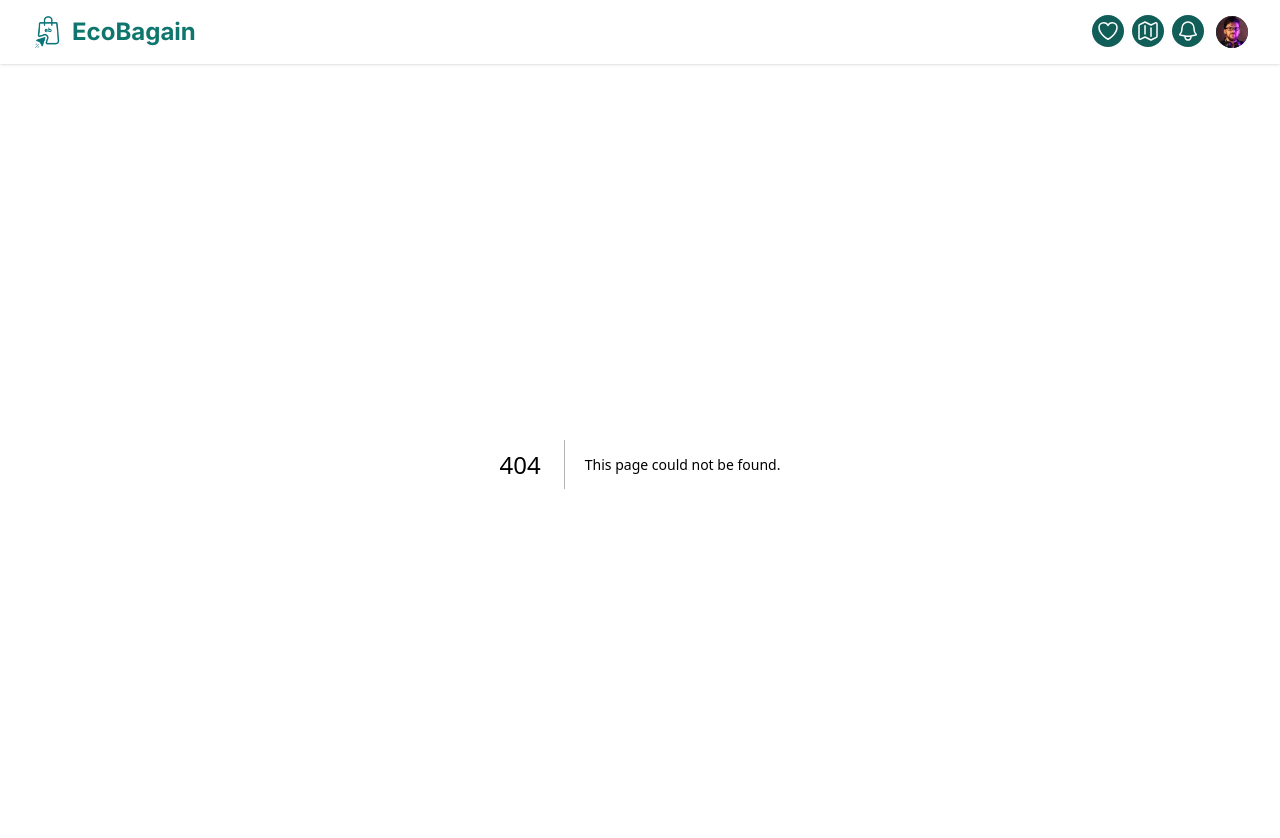
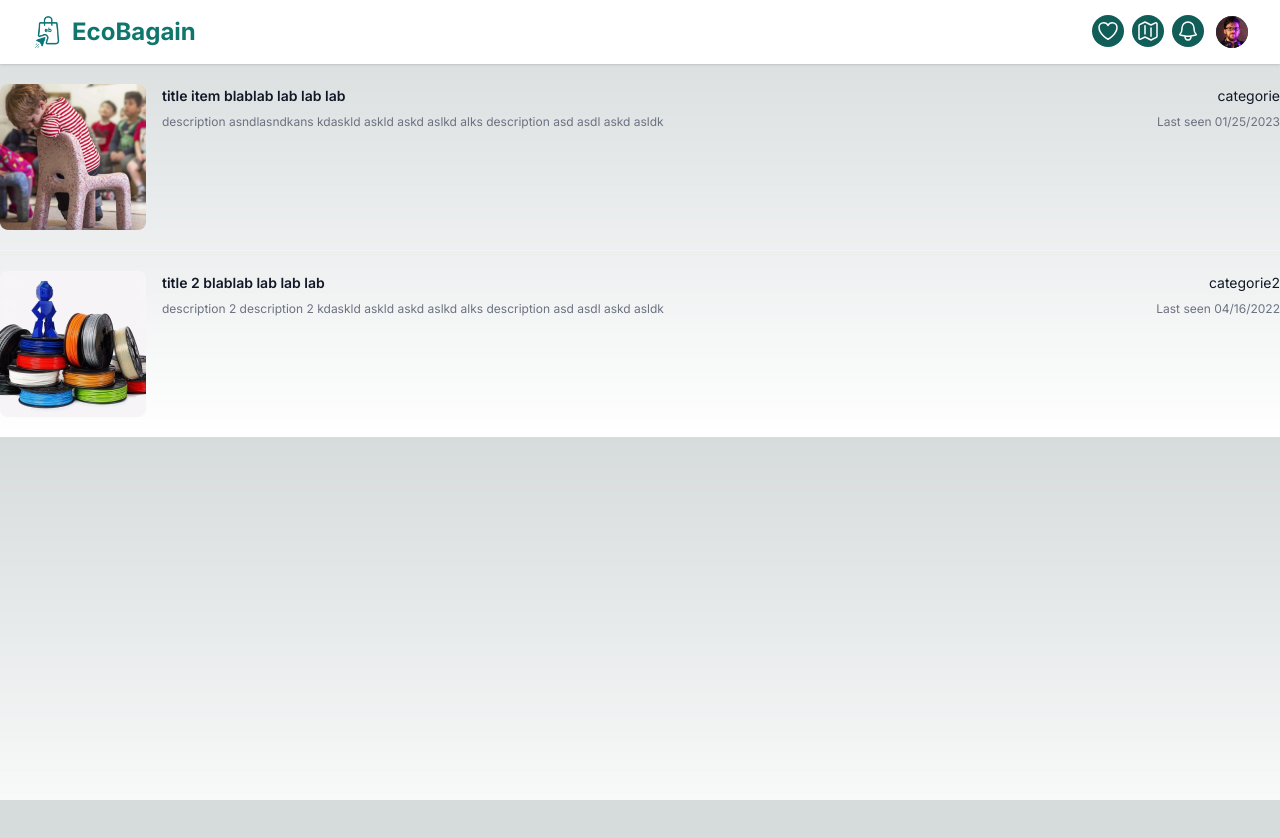
Before and after one commit to chingu-voyages/v45-tier3-team-42, a Next.js app: page /fake-list in a window 1280 px wide. Before the commit this address had no page. Shown: the top 838 px of the page. After the commit the page ends 800 px from the top, so only its background shows below. Built offline with nearby package versions, Linux system fonts and the light colour scheme.

Commit message:
starting card-item component

```diff
--- /dev/null
+++ b/src/app/fake-list/page.tsx
@@ -0,0 +1,69 @@
+import ItemsList from 'components/ItemsList'
+{/* <ItemsList/> */ }
+import Image from 'next/image';
+import { HiOutlineShare,HiMiniChatBubbleLeftRight,HiOutlineArrowTopRightOnSquare,HiMiniCheckBadge,HiHandThumbUp, HiHandThumbDown,HiOutlineClock } from "react-icons/hi2";
+
+const items = [
+  {
+    id: "d1f21d3g15d1gf5",
+    title: "title item blablab lab lab lab",
+    image: "/items/fake1.png",
+    coupon: "CUPOMCODE",
+    category: "categorie",
+    seller: "Amazon",
+    price: "12.34",
+    comments: [
+      { id: "ds321fsdf", content: "las dakjsdakj dajks djk" },
+      { id: "3a2sd1s2d", content: "sakjdn ajks djaks dkjsa" },
+      { id: "as3d1sd6w", content: "klsjflkndsf sdfkn sldfk" }
+    ],
+    created_date: "01/25/2023",
+    location: ["45N54.2356", "-45.98739874"],
+    likes: 435,
+    description: "description asndlasndkans kdaskld askld askd aslkd alks description asd asdl askd asldk",
+    link: "https://google.com"
+  },
+  {
+    id: "sd54f5sd4f6sd",
+    title: "title 2 blablab lab lab lab",
+    image: "/items/fake2.png",
+    coupon: "CUPOMCODE2",
+    category: "categorie2",
+    seller: "Primark",
+    price: "34.21",
+    comments: [
+      { id: "ds321fsdf", content: "las dakjsdakj dajks djk" },
+      { id: "3a2sd1s2d", content: "sakjdn ajks djaks dkjsa" },
+      { id: "as3d1sd6w", content: "klsjflkndsf sdfkn sldfk" }
+    ],
+    created_date: "04/16/2022",
+    location: ["45N54.2356", "-45.98739874"],
+    likes: 247,
+    description: "description 2 description 2 kdaskld askld askd aslkd alks description asd asdl askd asldk",
+    link: "https://yahoo.com"
+  },
+]
+
+export default function FakeList() {
+  return (
+    <ul role="list" className="divide-y divide-gray-100">
+      {items.map((item) => (
+        <li key={item.id} className="flex justify-between gap-x-6 py-5">
+          <div className="flex min-w-0 gap-x-4">
+              <Image width={146} height={146} className="rounded-md" src={item.image} alt="user" />
+            <div className="min-w-0 flex-auto">
+              <p className="text-sm font-semibold leading-6 text-gray-900">{item.title}</p>
+              <p className="mt-1 truncate text-xs leading-5 text-gray-500">{item.description}</p>
+            </div>
+          </div>
+          <div className="hidden shrink-0 sm:flex sm:flex-col sm:items-end">
+            <p className="text-sm leading-6 text-gray-900">{item.category}</p>
+              <p className="mt-1 text-xs leading-5 text-gray-500">
+                Last seen <time dateTime={item.created_date}>{item.created_date}</time>
+              </p>
+          </div>
+        </li>
+      ))}
+    </ul>
+  )
+}
```
